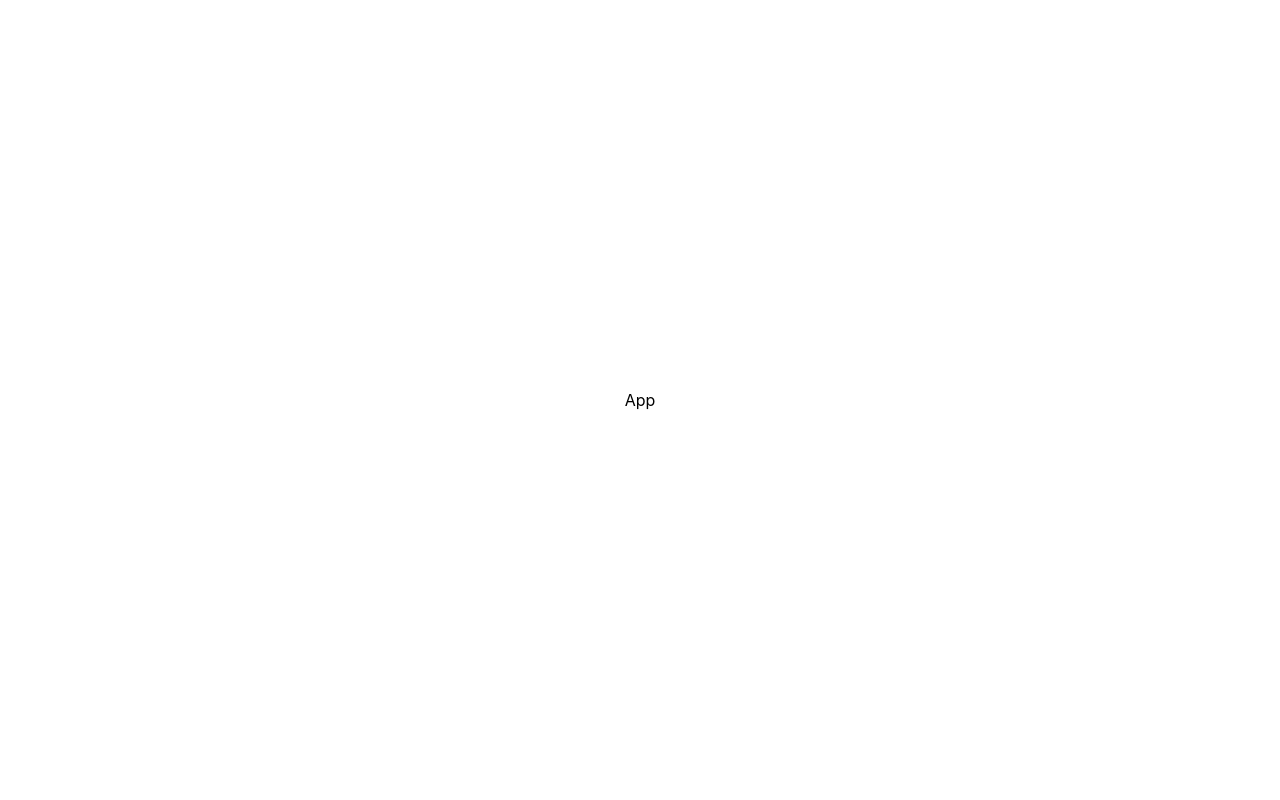
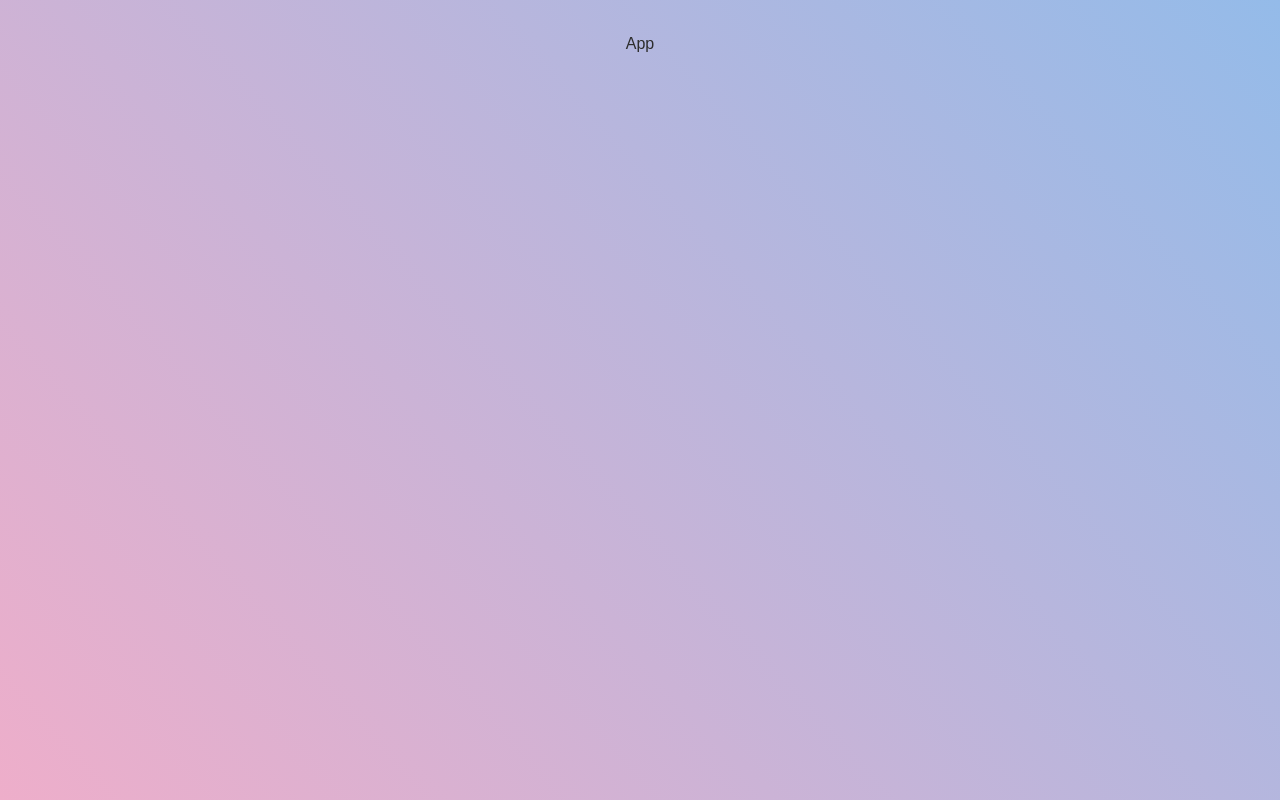
Before and after one commit to Bodrie/hypo-airlines, a React (Vite) app: page / in a window 1280 px wide. Built offline with nearby package versions, Linux system fonts and the light colour scheme.

Commit message:
feat: added new font and changed some global styles

```diff
--- a/src/index.scss
+++ b/src/index.scss
@@ -1,12 +1,21 @@
+@import url("https://fonts.googleapis.com/css2?family=Nunito:ital,wght@0,200;0,300;0,400;0,500;0,600;0,700;0,800;0,900;0,1000;1,200;1,300;1,400;1,500;1,600;1,700;1,800;1,900;1,1000&display=swap");
+
 :root {
-  font-family: Inter, system-ui, Avenir, Helvetica, Arial, sans-serif;
+  font-family: "Nunito Sans", sans-serif;
   line-height: 1.5;
   font-weight: 400;
-
+  color: rgb(45, 45, 45);
   font-synthesis: none;
   text-rendering: optimizeLegibility;
   -webkit-font-smoothing: antialiased;
   -moz-osx-font-smoothing: grayscale;
+
+  background: rgb(238, 174, 202);
+  background: linear-gradient(
+    48deg,
+    rgba(238, 174, 202, 1) 0%,
+    rgba(148, 187, 233, 1) 100%
+  );
 }
 
 a {
@@ -15,8 +24,14 @@ a {
 
 body {
   margin: 0;
-  display: flex;
-  place-items: center;
   min-width: 320px;
   min-height: 100vh;
+  text-align: center;
 }
+
+p,
+h1,
+h2,
+h3 {
+  margin: 0;
+}
```
